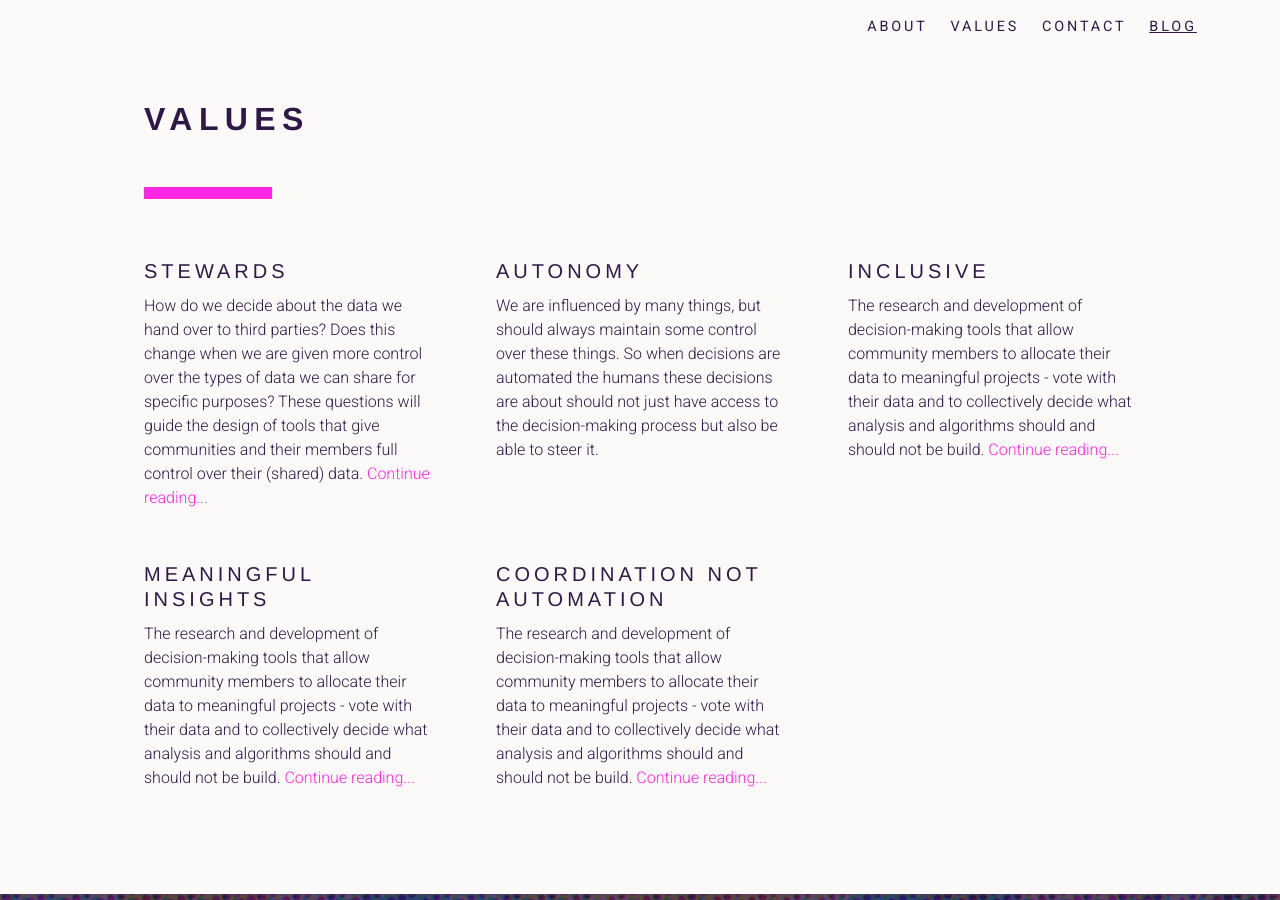
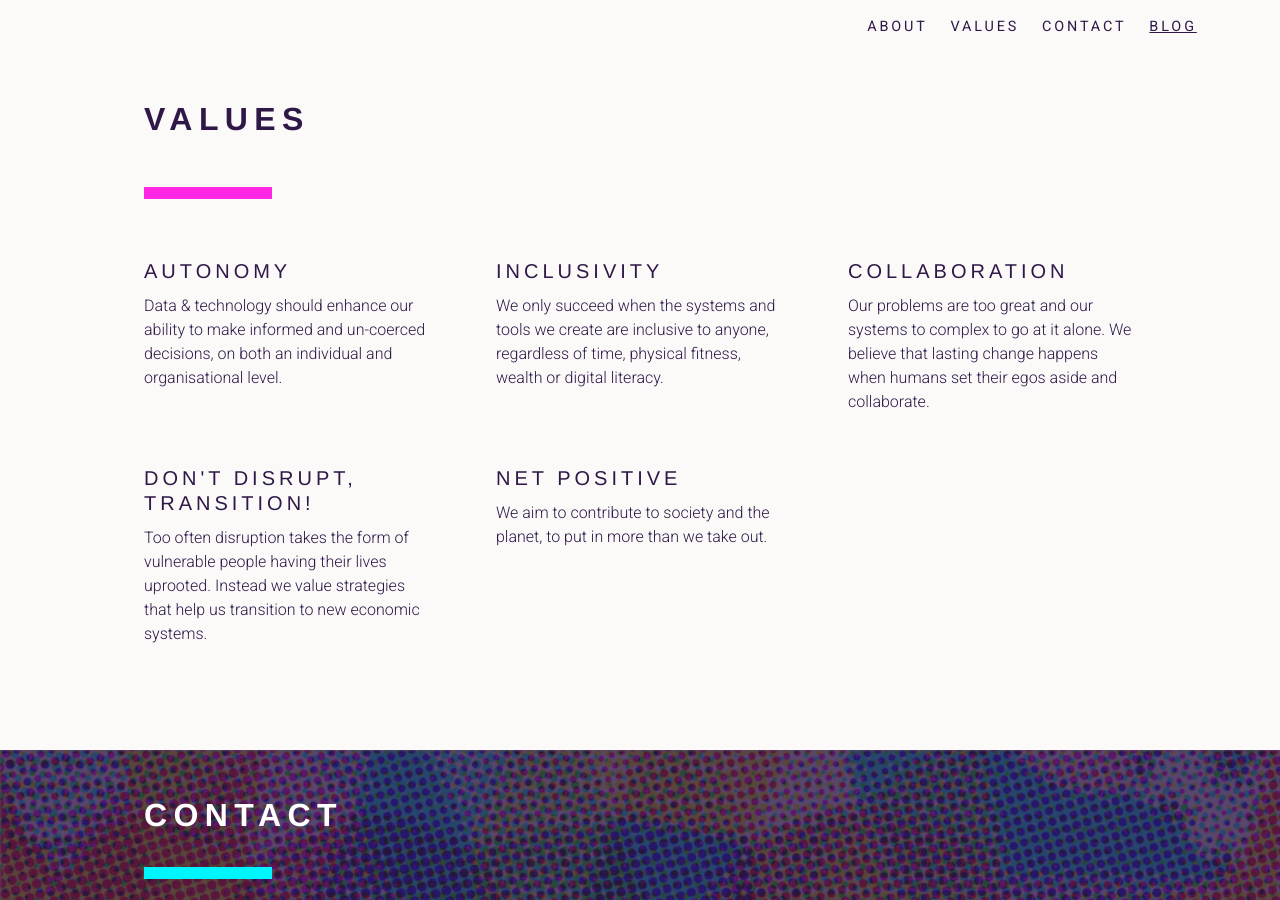
Before and after one commit to scatterlaboratory/scatterlab, a Jekyll site: the page built from index.html, in a window 1280 px wide and 900 px high, scrolled down 1483 px. Built offline with Jekyll 4.4.1, drawn with Linux system fonts in a browser that asks for light colours; nearby versions of some CDN libraries.

Commit message:
values updated

```diff
--- a/index.html
+++ b/index.html
@@ -56,31 +56,31 @@ layout: main
           <h1 class="responsive-h1 caps py2 px3 mb2">Values</h1>
           <hr class="haar-fijn-2"/>
           <div class="sm-col sm-col-4 px3 py1">
-            <h3 class="responsive-h3 caps">Stewards</h3>
-            <p class="">How do we decide about the data we hand over to third parties? Does this change when we are given more control over the types of data we can share for specific purposes? These questions will guide the design of tools that give communities and their members full control over their (shared) data.
-              <a class="py0 rounded" target="_blank" href="">Continue reading...</a> </p>
+            <h3 class="responsive-h3 caps">Autonomy</h3>
+            <p class="">Data & technology should enhance our ability to make informed and un-coerced decisions, on both an individual and organisational level.</p>
           </div>
 
          <div class="sm-col sm-col-4 px3 py1">
-            <h3 class="responsive-h3 caps">Autonomy</h3>
-            <p class="">We are influenced by many things, but should always maintain some control over these things. So when decisions are automated the humans these decisions are about should not just have access to the decision-making process but also be able to steer it.</p>
+            <h3 class="responsive-h3 caps">Inclusivity</h3>
+            <p class="">We only succeed when the systems and tools we create are inclusive to anyone, regardless of time, physical fitness, wealth or digital literacy.</p>
           </div>
 
-          <div class="sm-col sm-col-4 px3 py1">
-            <h3 class="responsive-h3 caps">Inclusive</h3>
-            <p class=""> The research and development of decision-making tools that allow community members to allocate their data to meaningful projects - vote with their data and to collectively decide what analysis and algorithms should and should not be build. <a class="py0 rounded" target="_blank" href="">Continue reading...</a> </p>
+           <div class="sm-col sm-col-4 px3 py1">
+            <h3 class="responsive-h3 caps">Collaboration</h3>
+            <p class="">Our problems are too great and our systems to complex to go at it alone. We believe that lasting change happens when humans set their egos aside and collaborate.</p>
           </div>
+
         </div>
       </div>
      <div class="clearfix mxn2">
       <div class="col-12 mx-auto">
            <div class="sm-col sm-col-4 px3 py1">
-            <h3 class="responsive-h3 caps">Meaningful insights</h3>
-            <p class=""> The research and development of decision-making tools that allow community members to allocate their data to meaningful projects - vote with their data and to collectively decide what analysis and algorithms should and should not be build. <a class="py0 rounded" target="_blank" href="">Continue reading...</a> </p>
+            <h3 class="responsive-h3 caps">Don't disrupt, transition!</h3>
+            <p class="">Too often disruption takes the form of vulnerable people having their lives uprooted. Instead we value strategies that help us transition to new economic systems.</p>
           </div>
-           <div class="sm-col sm-col-4 px3 py1">
-            <h3 class="responsive-h3 caps">Coordination not automation  </h3>
-            <p class=""> The research and development of decision-making tools that allow community members to allocate their data to meaningful projects - vote with their data and to collectively decide what analysis and algorithms should and should not be build. <a class="py0 rounded" target="_blank" href="">Continue reading...</a> </p>
+          <div class="sm-col sm-col-4 px3 py1">
+            <h3 class="responsive-h3 caps">Net positive</h3>
+            <p class="">We aim to contribute to society and the planet, to put in more than we take out.</p>
           </div>
         </div>
       </div>
```
